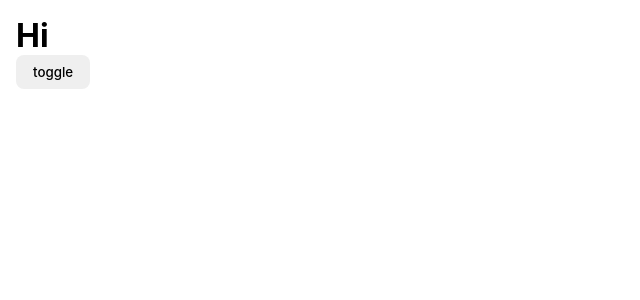
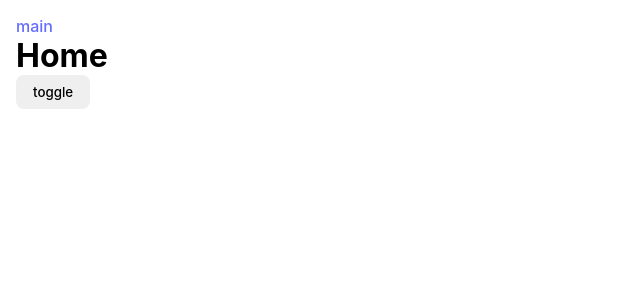
Before and after one commit to Abdulhafiz17/draft-vite, a Vue app: page / in a window 1280 px wide. Shown: the top 300 px of the page, without its empty margins (0-640 px from the left). Built offline with nearby package versions, Linux system fonts and the light colour scheme.

Commit message:
new build

```diff
--- a/src/App.vue
+++ b/src/App.vue
@@ -21,7 +21,6 @@ export default {
 
 <template>
   <Loading />
-  <h1>Hi</h1>
   <RouterView v-slot="{ route, Component }">
     <Transition name="v-router" mode="out-in">
       <div :key="route">
--- a/src/views/Home.vue
+++ b/src/views/Home.vue
@@ -23,6 +23,8 @@ export default {
 </script>
 
 <template>
+  <RouterLink to="/main">main</RouterLink>
+  <h1>Home</h1>
   <button @click="$refs.modal.toggleModal()">toggle</button>
 
   <modal ref="modal">
--- a/src/views/Main/Main.vue
+++ b/src/views/Main/Main.vue
@@ -4,4 +4,6 @@ export default {
 };
 </script>
 
-<template>main</template>
+<template>
+  <h1>Main</h1>
+</template>
```
Also changed, not shown: 10 other files (tests, documents, lock files or other folders).
